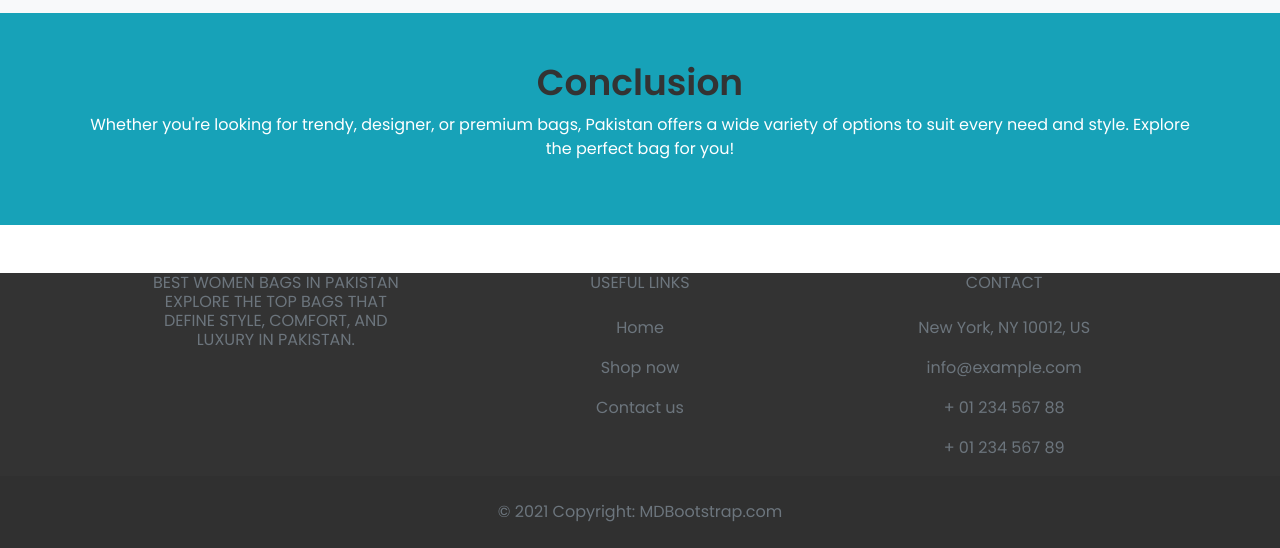
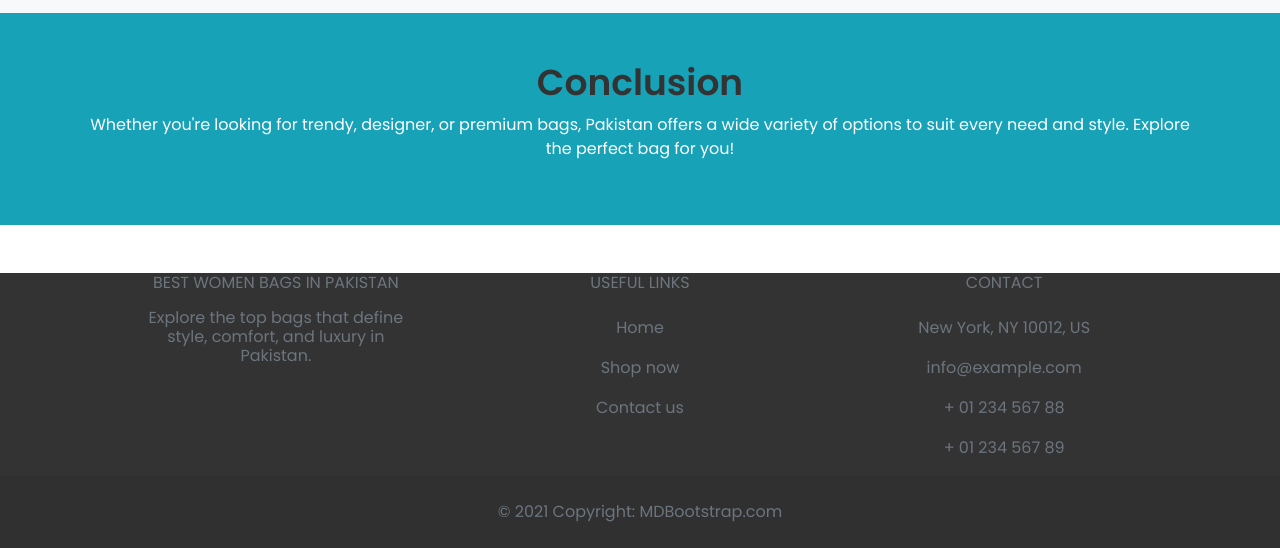
Before and after one commit to Kashaf25119/search-op, a plain HTML site: page index.html in a window 1280 px wide. Shown: the part 4271-4819 px from the top of the page. Drawn offline with nearby package versions, Linux system fonts and the light colour scheme; files that its build step writes are made by us from their sources.

Commit message:
Update index.html

```diff
--- a/index.html
+++ b/index.html
@@ -302,9 +302,9 @@
         <!-- Grid column -->
         <div class="col-md-4 col-lg-4 col-xl-3 mx-auto mb-4">
           <!-- Content -->
-          <h6 class="text-uppercase fw-bold mb-4">
-            <i class="fas fa-gem me-3"></i>Best Women Bags in Pakistan
-            <p>Explore the top bags that define style, comfort, and luxury in Pakistan.</p>
+          <h6 class="fw-bold mb-4">
+            <i class="fas fa-gem me-3"></i><p class="text-uppercase">Best Women Bags in Pakistan</p>
+            <p class="my-2">Explore the top bags that define style, comfort, and luxury in Pakistan.</p>
           </h6>
         </div>
         <!-- Grid column -->
```
